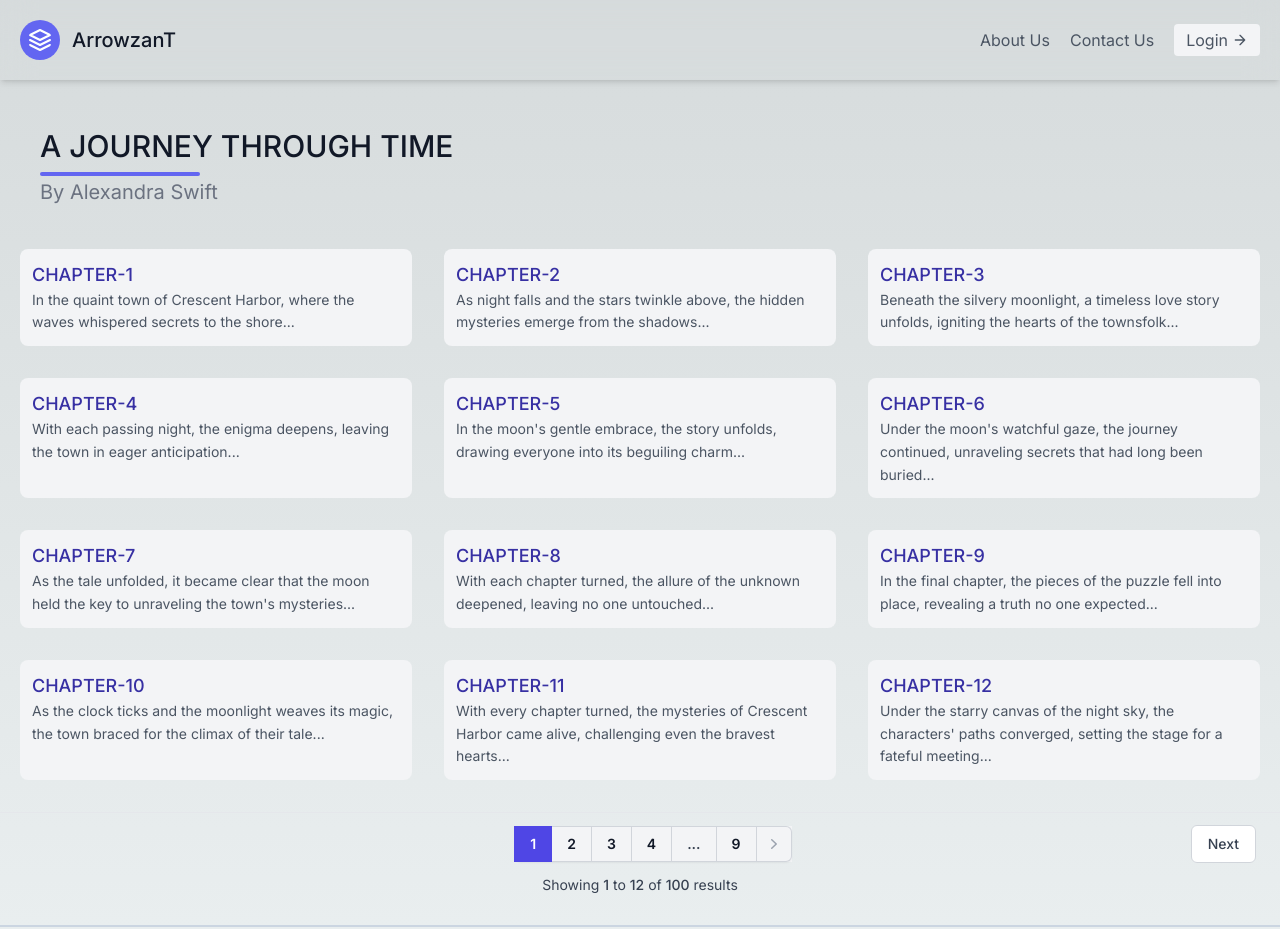
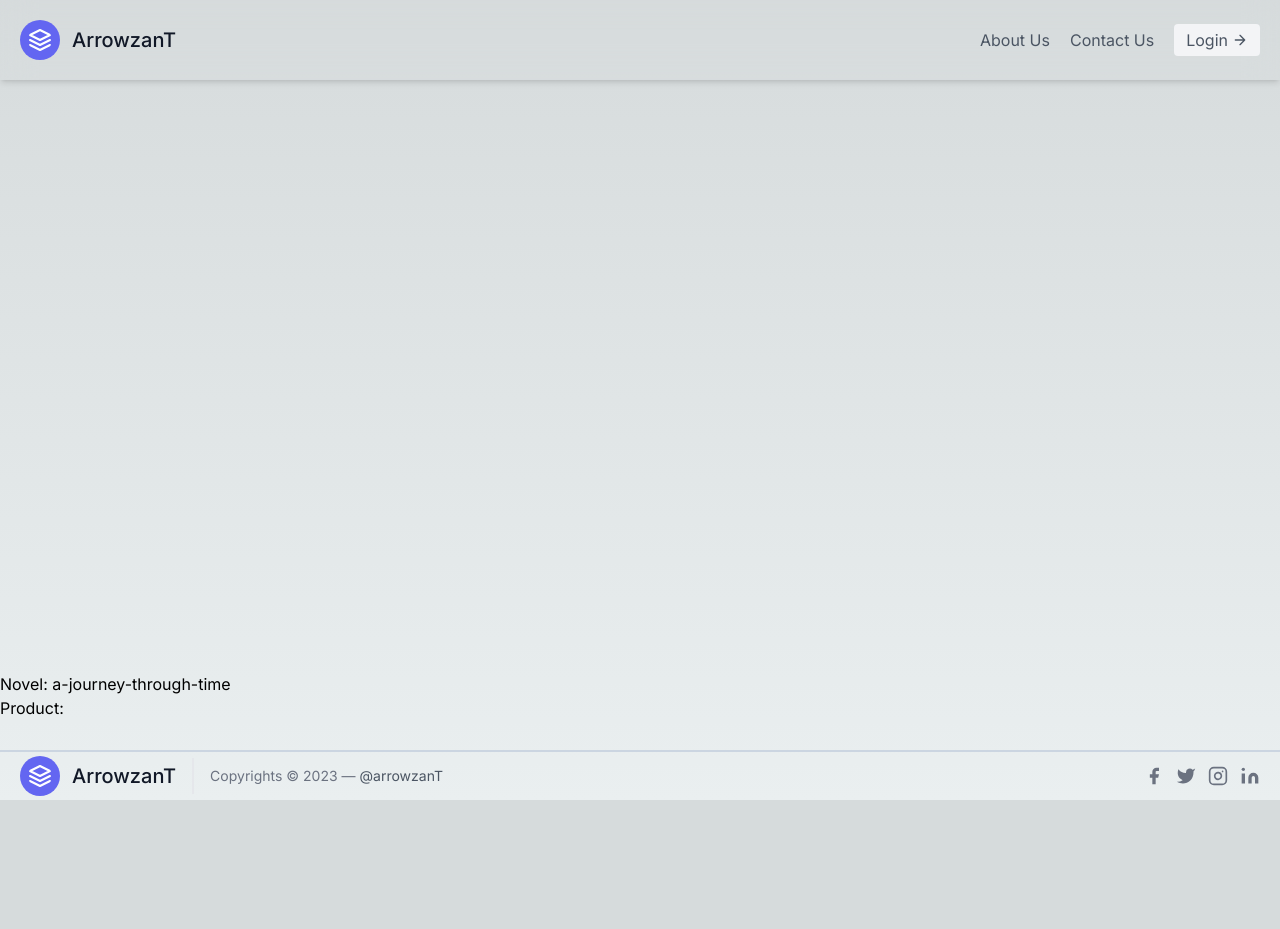
Before and after one commit to mjunaid9590/arrowzant, a Next.js app: page /a-journey-through-time in a window 1280 px wide. Shown: the top 929 px of the page. After the commit the page ends 800 px from the top, so only its background shows below. Built offline with nearby package versions, Linux system fonts and the light colour scheme.

Commit message:
dummy data for static params

```diff
--- a/app/(read)/[novel]/[chapter]/page.js
+++ b/app/(read)/[novel]/[chapter]/page.js
@@ -1,95 +1,118 @@
-import React from 'react'
-import Link from 'next/link'
-import chaptersData from '@/public/data/theMysteryOfMoonlight.json'
-import novelsData from '@/public/data/novels.json'
-// import chaptersData from '@/public/data/chapters.json'
-import ChapterPagination from '@/components/ChapterPagination'
-import { paginateData } from '@/utils/pagination'
+// import React from 'react'
+// import Link from 'next/link'
+// import chaptersData from '@/public/data/theMysteryOfMoonlight.json'
+// import novelsData from '@/public/data/novels.json'
+// // import chaptersData from '@/public/data/chapters.json'
+// import ChapterPagination from '@/components/ChapterPagination'
+// import { paginateData } from '@/utils/pagination'
 
 
-const Chapter = ({ params, searchParams }) => {
-  const { novel, chapter } = params
-  // console.log("params: ", params)
-  const currentNovel = novelsData.find((n) => n.slug === novel);
-  const currentChapter = chaptersData.find((n) => n.chapterLink === chapter);
+// const Chapter = ({ params, searchParams }) => {
+//   const { novel, chapter } = params
+//   // console.log("params: ", params)
+//   const currentNovel = novelsData.find((n) => n.slug === novel);
+//   const currentChapter = chaptersData.find((n) => n.chapterLink === chapter);
 
-  // console.log("current Novel", novelsData)
-  const chaptersPerPage = 1;
-  const chapterText = `Under the luminous gaze of the moon, Crescent Harbor held its breath, a town wrapped in mysteries and legends. The silvery light bathed the cobblestone streets, casting long shadows that seemed to dance with each passing breeze. It was a night like many others, but there was an electric energy in the air, an unspoken anticipation that something extraordinary was about to unfold.
+//   // console.log("current Novel", novelsData)
+//   const chaptersPerPage = 1;
+//   const chapterText = `Under the luminous gaze of the moon, Crescent Harbor held its breath, a town wrapped in mysteries and legends. The silvery light bathed the cobblestone streets, casting long shadows that seemed to dance with each passing breeze. It was a night like many others, but there was an electric energy in the air, an unspoken anticipation that something extraordinary was about to unfold.
 
-    In the heart of the town square, where ancient oaks spread their branches like sentinels, a group of townsfolk had gathered. They huddled in small circles, their faces illuminated by the soft, ethereal glow of lanterns. Whispers passed among them like secrets shared with trusted confidants. The townspeople had heard the tales, the ones passed down through generations, about the moon's unique power over Crescent Harbor.
+//     In the heart of the town square, where ancient oaks spread their branches like sentinels, a group of townsfolk had gathered. They huddled in small circles, their faces illuminated by the soft, ethereal glow of lanterns. Whispers passed among them like secrets shared with trusted confidants. The townspeople had heard the tales, the ones passed down through generations, about the moon's unique power over Crescent Harbor.
 
-    Evelyn, a young woman with fiery red hair and an insatiable curiosity, stood at the center of one such circle. Her emerald eyes sparkled with excitement as she recounted the story she had heard from her grandmother, a tale that had been woven into the fabric of Crescent Harbor's history.
+//     Evelyn, a young woman with fiery red hair and an insatiable curiosity, stood at the center of one such circle. Her emerald eyes sparkled with excitement as she recounted the story she had heard from her grandmother, a tale that had been woven into the fabric of Crescent Harbor's history.
 
-    "As the legend goes," Evelyn began, her voice barely above a whisper, "on nights like this, when the moon is at its fullest and most radiant, the town's deepest secrets are said to be revealed."
+//     "As the legend goes," Evelyn began, her voice barely above a whisper, "on nights like this, when the moon is at its fullest and most radiant, the town's deepest secrets are said to be revealed."
 
-    Her words hung in the air, mingling with the soft sounds of the night—the distant laughter of children, the gentle rustle of leaves, and the distant lullaby of the sea.
+//     Her words hung in the air, mingling with the soft sounds of the night—the distant laughter of children, the gentle rustle of leaves, and the distant lullaby of the sea.
 
-    A gray-haired man named Samuel nodded thoughtfully. "I've heard the same, Evelyn. They say that the moonlight can unveil hidden passages beneath the town, leading to treasures long lost."
+//     A gray-haired man named Samuel nodded thoughtfully. "I've heard the same, Evelyn. They say that the moonlight can unveil hidden passages beneath the town, leading to treasures long lost."
 
-    The townspeople exchanged knowing glances. Each one held their own interpretation of the legend, each with their own hopes and dreams tied to the mysteries of Crescent Harbor.
+//     The townspeople exchanged knowing glances. Each one held their own interpretation of the legend, each with their own hopes and dreams tied to the mysteries of Crescent Harbor.
 
-    As the moon climbed higher in the sky, bathing the town in an otherworldly radiance, a sense of unity and shared purpose washed over the gathered crowd. They were no longer just individuals living their separate lives but a community bound by a common belief in the moon's magic.
+//     As the moon climbed higher in the sky, bathing the town in an otherworldly radiance, a sense of unity and shared purpose washed over the gathered crowd. They were no longer just individuals living their separate lives but a community bound by a common belief in the moon's magic.
 
-    Evelyn, inspired by the atmosphere of the night, spoke with newfound determination. "Tonight, let's embark on a journey together. Let's follow the moon's guidance and uncover the hidden truths of Crescent Harbor."
+//     Evelyn, inspired by the atmosphere of the night, spoke with newfound determination. "Tonight, let's embark on a journey together. Let's follow the moon's guidance and uncover the hidden truths of Crescent Harbor."
 
-    The townsfolk nodded in agreement, their faces reflecting the moon's serene glow. With lanterns in hand and hope in their hearts, they set out into the night, guided by the moon's tender embrace, ready to embrace the secrets that awaited them.
+//     The townsfolk nodded in agreement, their faces reflecting the moon's serene glow. With lanterns in hand and hope in their hearts, they set out into the night, guided by the moon's tender embrace, ready to embrace the secrets that awaited them.
 
-    In the chapters to come, the mysteries of Crescent Harbor would continue to deepen, and the characters would find themselves drawn into a tapestry of intrigue and wonder, forever changed by the moon's enchantment.`
-  const currentPage = searchParams["page"] || 1; // Get the current page from query parameters
-  const paginatedChapters = paginateData(chaptersData, chaptersPerPage);
-  // console.log("current page chapters:", paginatedChapters[currentPage-1])
-  // Calculate total pages
-  const totalPages = paginatedChapters.length;
+//     In the chapters to come, the mysteries of Crescent Harbor would continue to deepen, and the characters would find themselves drawn into a tapestry of intrigue and wonder, forever changed by the moon's enchantment.`
+//   const currentPage = searchParams["page"] || 1; // Get the current page from query parameters
+//   const paginatedChapters = paginateData(chaptersData, chaptersPerPage);
+//   // console.log("current page chapters:", paginatedChapters[currentPage-1])
+//   // Calculate total pages
+//   const totalPages = paginatedChapters.length;
 
-  // Get the chapters for the current page
-  const currentPageChapters = paginatedChapters[currentPage - 1];
+//   // Get the chapters for the current page
+//   const currentPageChapters = paginatedChapters[currentPage - 1];
 
-  // const {slug} = params
-  // console.log("chapters data: ", chaptersData)
-  const handlePageChange = (pageNumber) => {
-    // Handle page change here (e.g., updating the URL)
-  };
+//   // const {slug} = params
+//   // console.log("chapters data: ", chaptersData)
+//   const handlePageChange = (pageNumber) => {
+//     // Handle page change here (e.g., updating the URL)
+//   };
+//   return (
+//     <div className="text-gray-600 body-font flex flex-col flex-grow">
+//       {/* <h1>{params.chapter}</h1> */}
+//       <div className="container px-5 pt-12 pb-8 mx-auto flex-grow">
+//         <div className="flex flex-col w-full mb-10">
+//           <div className=" ml-5 w-full mb-6 lg:mb-0  text-center">
+//             <div className="flex flex-col">
+//               <h1 className="chapter-title sm:text-3xl text-2xl font-medium title-font mb-2 text-gray-900">
+//                 {currentNovel ? currentNovel.title : ''}
+//               </h1>
+//               <div className="" >
+//                 <h2 className="text-xl w-full leading-relaxed text-gray-500">
+//                   {currentNovel ? `By ${currentNovel.author}` : ''}
+//                 </h2>
+//               </div>
+//             </div>
+//           </div>
+//           <div>
+//           <h1 className="chapter-title sm:text-3xl text-2xl font-medium title-font mb-2 text-gray-900">
+//                 CHAPTER-{currentChapter.chapterNumber}
+//               </h1>
+//             <div className="h-1 w-20 bg-indigo-500 rounded" />
+//           </div>
+//         </div>
+//         <div className="flex mx-5 text-2xl flex-wrap -m-4 justify-stretch">
+//           <p className='text-justify'>{chapterText}</p>
+//         </div>
+//       </div>
+//       <ChapterPagination
+//         totalPages={totalPages}
+//         currentPage={currentChapter.chapterNumber}
+//         resultsPerPage={chaptersPerPage}
+//         totalResults={chaptersData.length}
+//         pageLink={currentNovel.slug}
+//         nextPrevButtons={true}
+//         resultsCount={true}
+//       />
+//     </div>
+//   )
+// }
+
+
+// export default Chapter
+
+
+import React from 'react'
+export function generateStaticParams() {
+    return [
+      { chapter: 'abc', product: '123' },
+      { chapter: 'b', product: '2' },
+      { chapter: 'c', product: '3' },
+    ]
+  }
+const Page = ({params}) => {
+    const {chapter, product} = params
   return (
-    <div className="text-gray-600 body-font flex flex-col flex-grow">
-      {/* <h1>{params.chapter}</h1> */}
-      <div className="container px-5 pt-12 pb-8 mx-auto flex-grow">
-        <div className="flex flex-col w-full mb-10">
-          <div className=" ml-5 w-full mb-6 lg:mb-0  text-center">
-            <div className="flex flex-col">
-              <h1 className="chapter-title sm:text-3xl text-2xl font-medium title-font mb-2 text-gray-900">
-                {currentNovel ? currentNovel.title : ''}
-              </h1>
-              <div className="" >
-                <h2 className="text-xl w-full leading-relaxed text-gray-500">
-                  {currentNovel ? `By ${currentNovel.author}` : ''}
-                </h2>
-              </div>
-            </div>
-          </div>
-          <div>
-          <h1 className="chapter-title sm:text-3xl text-2xl font-medium title-font mb-2 text-gray-900">
-                CHAPTER-{currentChapter.chapterNumber}
-              </h1>
-            <div className="h-1 w-20 bg-indigo-500 rounded" />
-          </div>
-        </div>
-        <div className="flex mx-5 text-2xl flex-wrap -m-4 justify-stretch">
-          <p className='text-justify'>{chapterText}</p>
-        </div>
+    <div>
+      Novel: {novel}
+      <div>
+        Product: {product}
       </div>
-      <ChapterPagination
-        totalPages={totalPages}
-        currentPage={currentChapter.chapterNumber}
-        resultsPerPage={chaptersPerPage}
-        totalResults={chaptersData.length}
-        pageLink={currentNovel.slug}
-        nextPrevButtons={true}
-        resultsCount={true}
-      />
     </div>
   )
 }
 
-
-export default Chapter
+export default Page
--- a/app/(read)/[novel]/page.js
+++ b/app/(read)/[novel]/page.js
@@ -1,73 +1,96 @@
-import React from 'react'
-import Link from 'next/link'
-import chaptersData from '../../../public/data/theMysteryOfMoonlight.json'
-import novelsData from '@/public/data/novels.json'
-import Pagination from '@/components/Pagination'
-import { paginateData } from '@/utils/pagination'
+// import React from 'react'
+// import Link from 'next/link'
+// import chaptersData from '../../../public/data/theMysteryOfMoonlight.json'
+// import novelsData from '@/public/data/novels.json'
+// import Pagination from '@/components/Pagination'
+// import { paginateData } from '@/utils/pagination'
 
 
-const Novel = ({ params, searchParams }) => {
-    const {novel}=params
-    const currentNovel = novelsData.find((n) => n.slug === novel);
-    // console.log("novel", novel)
-    const chaptersPerPage = 12;
-    const currentPage = searchParams["page"] || 1; // Get the current page from query parameters
-    const paginatedChapters = paginateData(chaptersData, chaptersPerPage);
-    // console.log("current page chapters:", paginatedChapters[currentPage-1])
-    // Calculate total pages
-    const totalPages = paginatedChapters.length;
+// const Novel = ({ params, searchParams }) => {
+//     const {novel}=params
+//     const currentNovel = novelsData.find((n) => n.slug === novel);
+//     // console.log("novel", novel)
+//     const chaptersPerPage = 12;
+//     const currentPage = searchParams["page"] || 1; // Get the current page from query parameters
+//     const paginatedChapters = paginateData(chaptersData, chaptersPerPage);
+//     // console.log("current page chapters:", paginatedChapters[currentPage-1])
+//     // Calculate total pages
+//     const totalPages = paginatedChapters.length;
 
-    // Get the chapters for the current page
-    const currentPageChapters = paginatedChapters[currentPage - 1];
+//     // Get the chapters for the current page
+//     const currentPageChapters = paginatedChapters[currentPage - 1];
 
-    // const {slug} = params
-    // console.log("chapters data: ", chaptersData)
-    const handlePageChange = (pageNumber) => {
-        // Handle page change here (e.g., updating the URL)
-    };
-    return (
-        <div className="text-gray-600 body-font flex flex-col flex-grow">
-            {/* <h1>{params.novel}</h1> */}
-            <div className="container px-5 pt-12 pb-8 mx-auto flex-grow">
-                <div className="flex flex-wrap w-full mb-10">
-                    <div className="lg:w-1/2 ml-5 w-full mb-6 lg:mb-0">
-                        <h1 className="novel-title sm:text-3xl text-2xl font-medium title-font mb-2 text-gray-900">
-                        {currentNovel ? currentNovel.title : ''}
-                        </h1>
-                        <div className="h-1 w-40 bg-indigo-500 rounded" />
-                        <div className="" >
-                            <h2 className="text-xl lg:w-1/2 w-full leading-relaxed text-gray-500">
-                            {currentNovel ? `By ${currentNovel.author}` : ''}
-                            </h2>
-                        </div>
-                    </div>
-                </div>
-                <div className="flex flex-wrap -m-4">
-                    {
-                        currentPageChapters.map((chapter, index) => (
-                            <div key={index} className="p-4 md:w-1/3">
-                                {/* {console.log(chaptersData)} */}
-                                <Link href={`/${currentNovel.slug}/${chapter.chapterLink}`} className="flex rounded-lg h-full bg-gray-100 p-3 flex-col hover:shadow-md hover:bg-indigo-100">
-                                    <h2 className="text-indigo-800 text-lg title-font font-medium">CHAPTER-{chapter.chapterNumber}</h2>
-                                    <p className="leading-relaxed text-sm">{chapter.chapterTitle}</p>
-                                </Link>
-                            </div>
-                        ))
-                    }
-                </div>
-            </div>
-            <Pagination
-                totalPages={totalPages}
-                currentPage={currentPage}
-                resultsPerPage={chaptersPerPage}
-                totalResults={chaptersData.length}
-                pageLink={novel}
-                nextPrevButtons={true}
-                resultsCount={true}
-            />
-            </div>
-    )
+//     // const {slug} = params
+//     // console.log("chapters data: ", chaptersData)
+//     const handlePageChange = (pageNumber) => {
+//         // Handle page change here (e.g., updating the URL)
+//     };
+//     return (
+//         <div className="text-gray-600 body-font flex flex-col flex-grow">
+//             {/* <h1>{params.novel}</h1> */}
+//             <div className="container px-5 pt-12 pb-8 mx-auto flex-grow">
+//                 <div className="flex flex-wrap w-full mb-10">
+//                     <div className="lg:w-1/2 ml-5 w-full mb-6 lg:mb-0">
+//                         <h1 className="novel-title sm:text-3xl text-2xl font-medium title-font mb-2 text-gray-900">
+//                         {currentNovel ? currentNovel.title : ''}
+//                         </h1>
+//                         <div className="h-1 w-40 bg-indigo-500 rounded" />
+//                         <div className="" >
+//                             <h2 className="text-xl lg:w-1/2 w-full leading-relaxed text-gray-500">
+//                             {currentNovel ? `By ${currentNovel.author}` : ''}
+//                             </h2>
+//                         </div>
+//                     </div>
+//                 </div>
+//                 <div className="flex flex-wrap -m-4">
+//                     {
+//                         currentPageChapters.map((chapter, index) => (
+//                             <div key={index} className="p-4 md:w-1/3">
+//                                 {/* {console.log(chaptersData)} */}
+//                                 <Link href={`/${currentNovel.slug}/${chapter.chapterLink}`} className="flex rounded-lg h-full bg-gray-100 p-3 flex-col hover:shadow-md hover:bg-indigo-100">
+//                                     <h2 className="text-indigo-800 text-lg title-font font-medium">CHAPTER-{chapter.chapterNumber}</h2>
+//                                     <p className="leading-relaxed text-sm">{chapter.chapterTitle}</p>
+//                                 </Link>
+//                             </div>
+//                         ))
+//                     }
+//                 </div>
+//             </div>
+//             <Pagination
+//                 totalPages={totalPages}
+//                 currentPage={currentPage}
+//                 resultsPerPage={chaptersPerPage}
+//                 totalResults={chaptersData.length}
+//                 pageLink={novel}
+//                 nextPrevButtons={true}
+//                 resultsCount={true}
+//             />
+//             </div>
+//     )
+// }
+
+
+// export default Novel
+
+
+import React from 'react'
+export function generateStaticParams() {
+    return [
+      { novel: 'abc', product: '123' },
+      { novel: 'b', product: '2' },
+      { novel: 'c', product: '3' },
+    ]
+  }
+const Page = ({params}) => {
+    const {novel, product} = params
+  return (
+    <div>
+      Novel: {novel}
+      <div>
+        Product: {product}
+      </div>
+    </div>
+  )
 }
 
-
-export default Novel
+export default Page
```
